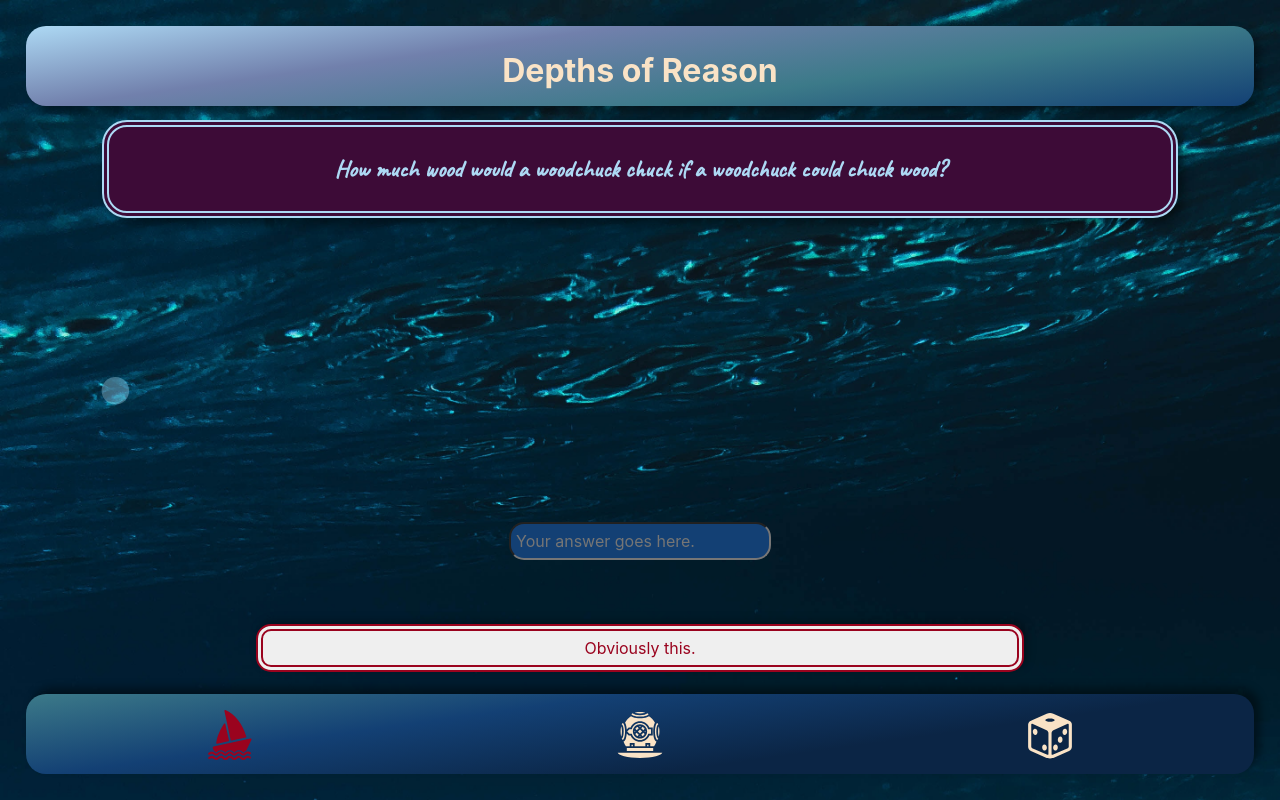
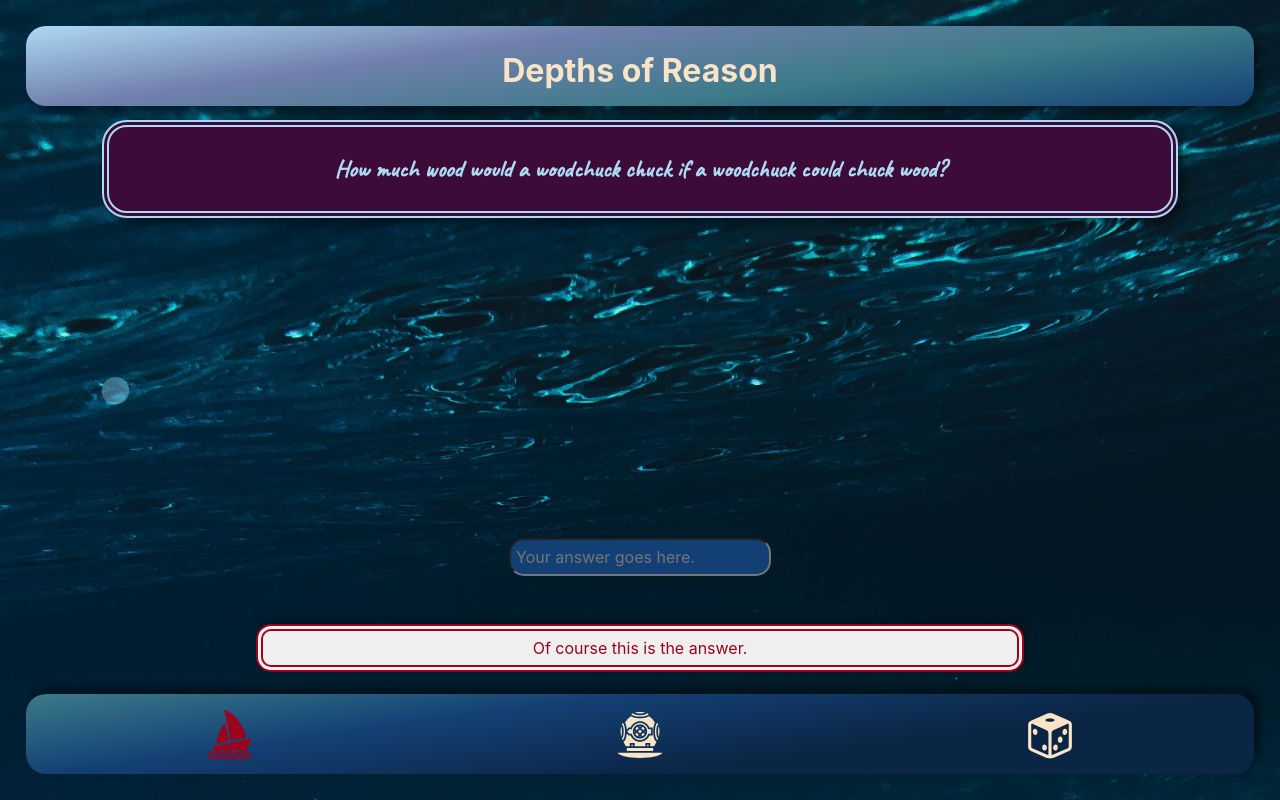
Before and after one commit to SirJohn42Walker/Capstone-Project, a Next.js app: page /game/level3 in a window 1280 px wide. Both pictures are taken after a click on the button "Skip to riddle.". Built offline with nearby package versions, Linux system fonts and the light colour scheme; a web font is replaced by a local one.

Commit message:
some more stuff

```diff
--- a/components/Boxes/Interactive Boxes/AnswerForm.js
+++ b/components/Boxes/Interactive Boxes/AnswerForm.js
@@ -34,7 +34,7 @@ export function AnswerForm({
       ></InputField>
       {answerMessage && <DialogBox>{answerMessage}</DialogBox>}
       <ForwardButton type="submit" disabled={submitting}>
-        Obviously this.
+        Of course this is the answer.
       </ForwardButton>
     </form>
   );
@@ -44,7 +44,7 @@ const InputField = styled.input`
   background-color: var(--color13);
   color: var(--color2);
   position: fixed;
-  bottom: 30vh;
+  bottom: 28vh;
   left: 50%;
   border-radius: 15px;
   padding: 5px;
```
